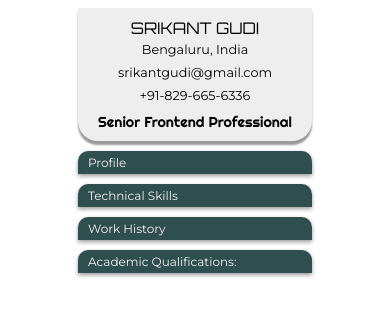
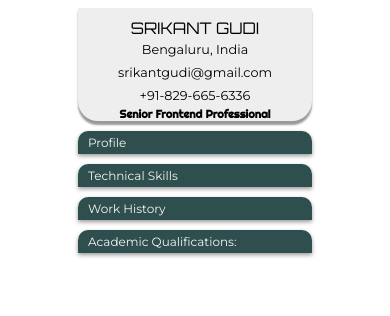
Before and after one commit to srikantgudi/srikantgudi.github.io, a Svelte app: page / in a window 390 px wide. Shown: the top 316 px of the page. Built offline with nearby package versions, Linux system fonts and the light colour scheme.

Commit message:
Update Topnav.svelte

```diff
--- a/src/Topnav.svelte
+++ b/src/Topnav.svelte
@@ -6,14 +6,7 @@
     <div class="contact-item">+91-829-665-6336</div>
   </div>
   <div class="position-title">
-    <svg height="30" width="auto">
-      <text id="postitle" x="20px" y="20" class="pos" font-size="20px">
-        Senior Frontend Professional
-        <animate attributeName="fill"
-          values="blue;lightblue;navy;lightblue;blue"
-          begin="0" dur="10s" repeatCount="indefinite" />
-      </text>
-    </svg>
+    Senior Frontend Professional
   </div>
 </div>
 
@@ -46,8 +39,10 @@
 }
 .position-title {
   font-family: Righteous;
+  font-weight: 600;
+  text-align: center;
 }
-@media screen and (max-width: 480px) {
+@media screen and (max-width: 670px) {
   #postitle {
     font-size: 90%;
   }
@@ -66,5 +61,8 @@
     font-size: 80%;
     width: 100%;
   }
+  .position-title {
+    font-size: 70%;
+  }
 }
 </style>
```
